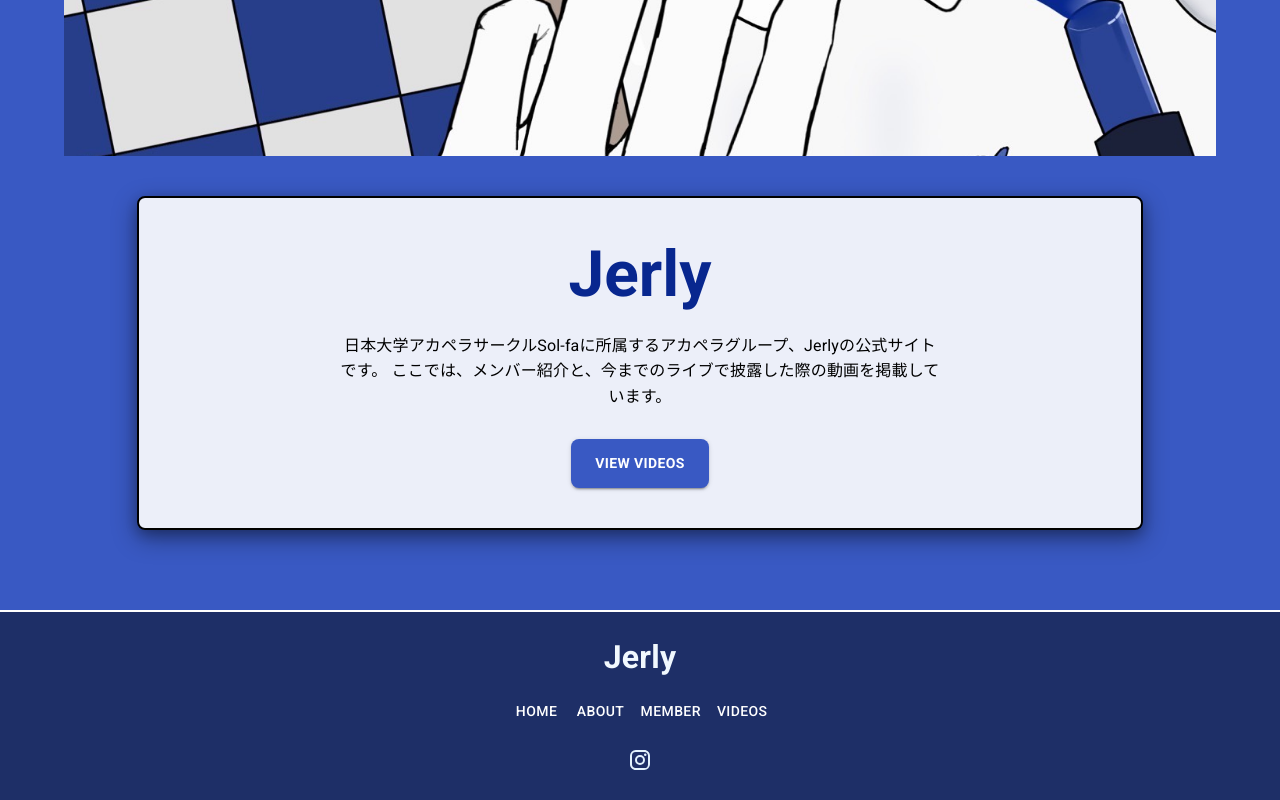
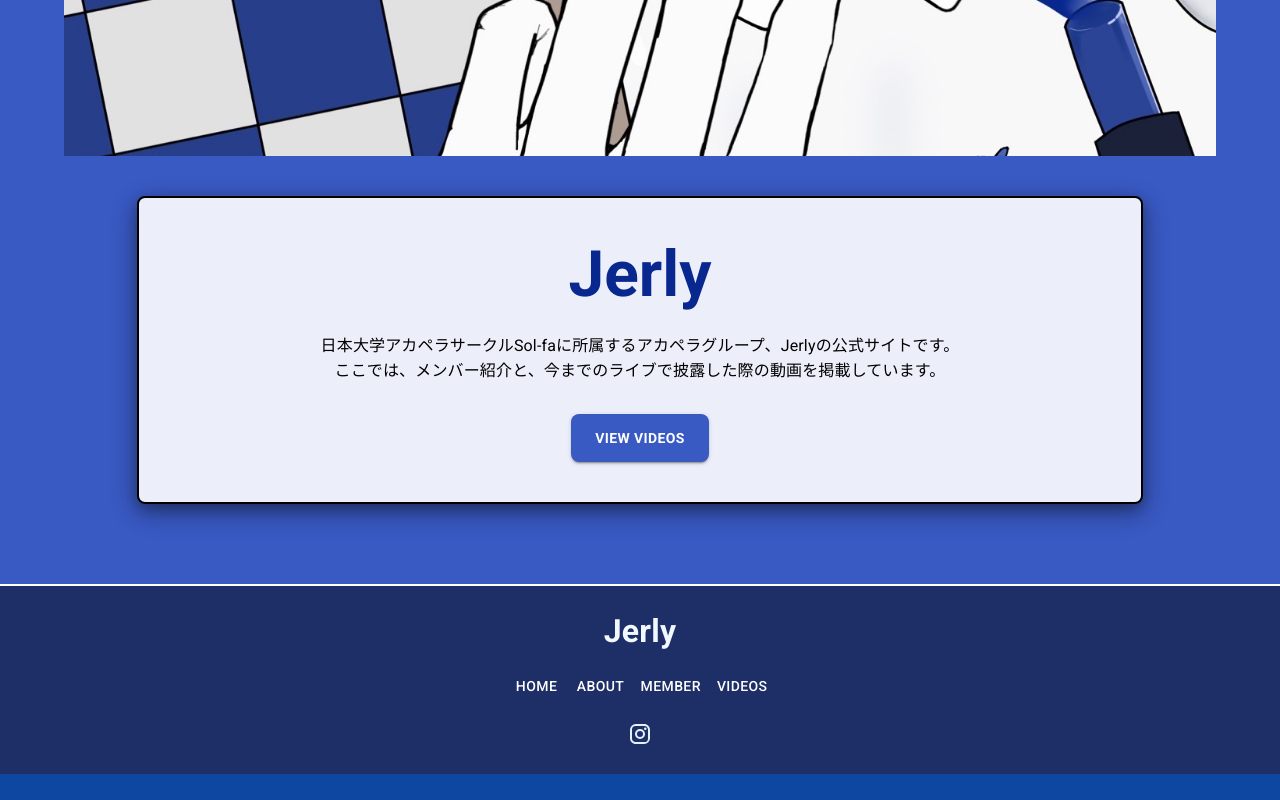
Before and after one commit to tunanocandume/Jerly-Official-Website, a React (Vite) app: page / in a window 1280 px wide. Shown: the part 724-1524 px from the top of the page. After the commit the page ends 1498 px from the top, so only its background shows below. Built offline with nearby package versions, Linux system fonts and the light colour scheme.

Commit message:
メンバーがきれいに見えるように修正

```diff
--- a/src/components/HomeSection.jsx
+++ b/src/components/HomeSection.jsx
@@ -23,8 +23,9 @@ function HomeSection({ onNavClick }) {
         zIndex: 1
       }}>
         <Typography variant="h3" sx={{ marginBottom: '20px', fontWeight: 'bold', fontSize: '4rem', color: '#08278f' }}>Jerly</Typography>
-        <Typography variant="body1" sx={{ color: '#000000', marginBottom: '30px', maxWidth: '600px', margin: '0 auto 30px', lineHeight: 1.6 }}>
+        <Typography variant="body1" sx={{ color: '#000000', marginBottom: '30px', maxWidth: '700px', margin: '0 auto 30px', lineHeight: 1.6 }}>
           日本大学アカペラサークルSol-faに所属するアカペラグループ、Jerlyの公式サイトです。
+          <br />
           ここでは、メンバー紹介と、今までのライブで披露した際の動画を掲載しています。
         </Typography>
         <Button variant="contained" onClick={() => onNavClick('VIDEOS')} sx={{ backgroundColor: '#3959c3', color: '#ffffff', fontWeight: 'bold', padding: '12px 24px', borderRadius: '8px', '&:hover': { backgroundColor: '#2f4aa2' } }}>
--- a/src/components/MemberSection.jsx
+++ b/src/components/MemberSection.jsx
@@ -4,9 +4,9 @@ function MemberSection({ members, onMemberClick }) {
   return (
     <Box sx={{ padding: '40px 0', maxWidth: '900px', margin: '0 auto' }}>
       <Typography variant="h4" sx={{ color: '#ffffff', marginBottom: '30px', fontWeight: 'bold', textAlign: 'center' }}>Members</Typography>
-      <Box sx={{ display: 'grid', gridTemplateColumns: 'repeat(3, 1fr)', gap: '24px' }}>
-        {members.map((member, index) => (
-          <Card key={member.name} sx={{ cursor: 'pointer', borderRadius: '8px', boxShadow: '0 8px 24px rgba(0,0,0,0.4), 0 4px 12px rgba(0,0,0,0.2)', background: 'linear-gradient(145deg, #ffffff 0%, #f5f5f5 100%)', border: '2px solid #000000', transition: 'transform 0.3s ease', '&:hover': { transform: 'translateY(-5px)' } }} onClick={() => onMemberClick(member)}>
+      <Box sx={{ display: 'flex', flexWrap: 'wrap', justifyContent: 'center', gap: '24px' }}>
+        {members.map((member) => (
+          <Card key={member.name} sx={{ width: "240px", cursor: 'pointer', borderRadius: '8px', boxShadow: '0 8px 24px rgba(0,0,0,0.4), 0 4px 12px rgba(0,0,0,0.2)', background: 'linear-gradient(145deg, #ffffff 0%, #f5f5f5 100%)', border: '2px solid #000000', transition: 'transform 0.3s ease', '&:hover': { transform: 'translateY(-5px)' } }} onClick={() => onMemberClick(member)}>
             <CardMedia
               component="img"
               image={member.image}
```
